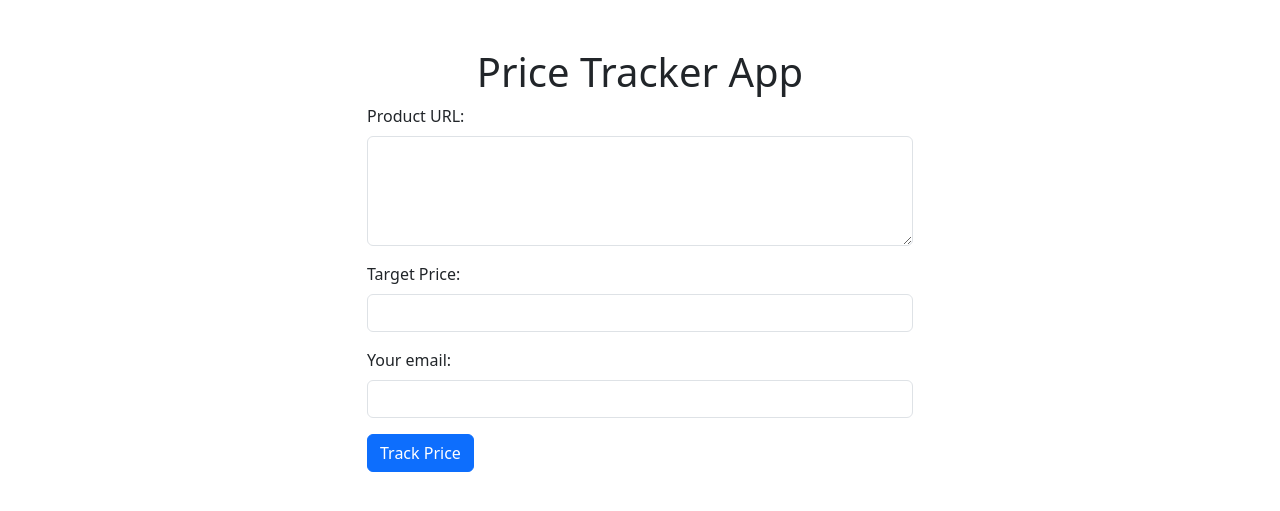
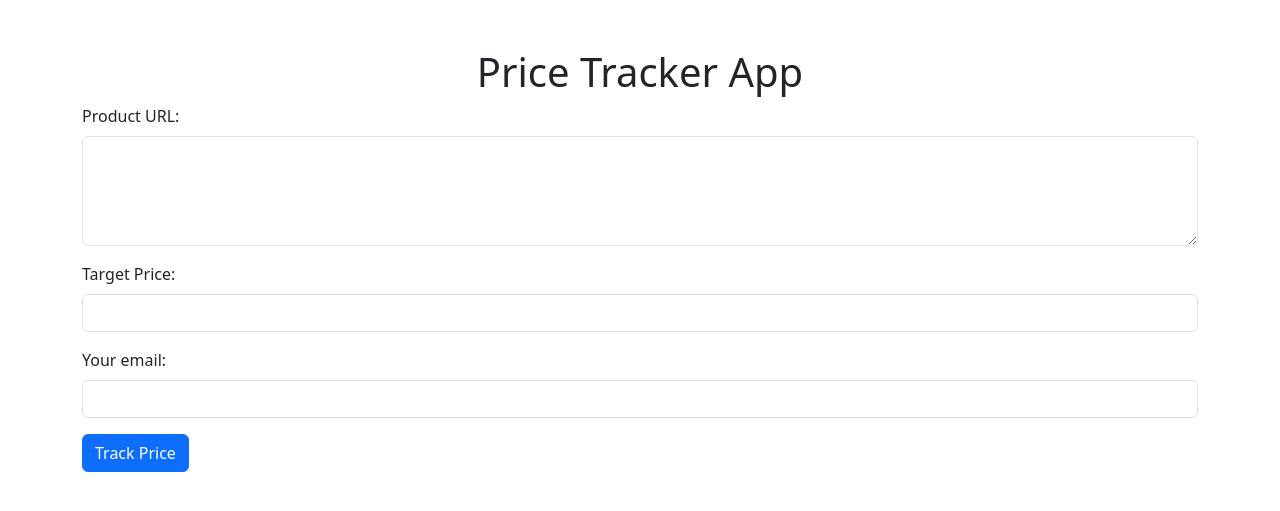
Before and after one commit to gargibendale/Flipkart-Price-Tracker, a Flask app: page / in a window 1280 px wide. Shown: the top 511 px of the page. Run offline with Flask 3, Linux system fonts and the light colour scheme.

Commit message:
Fix bootstrap

```diff
--- a/templates/index.html
+++ b/templates/index.html
@@ -11,7 +11,7 @@
 <body>
     <div class="container">
         <div class="row justify-content-center">
-            <div class="col-lg-6">
+            <div class="col-lg">
                 <br>
                 <br>
                 <h1 class="text-center">Price Tracker App</h1>
--- a/templates/result.html
+++ b/templates/result.html
@@ -11,7 +11,7 @@
 <body>
     <div class="container">
         <div class="row justify-content-center mt-5">
-            <div class="col-lg-6 text-center">
+            <div class="col-lg text-center">
                 <h1 class="display-4">We got this :&rpar;</h1>
                 <br>
                 <p class="lead">{{ result }}</p>
```
